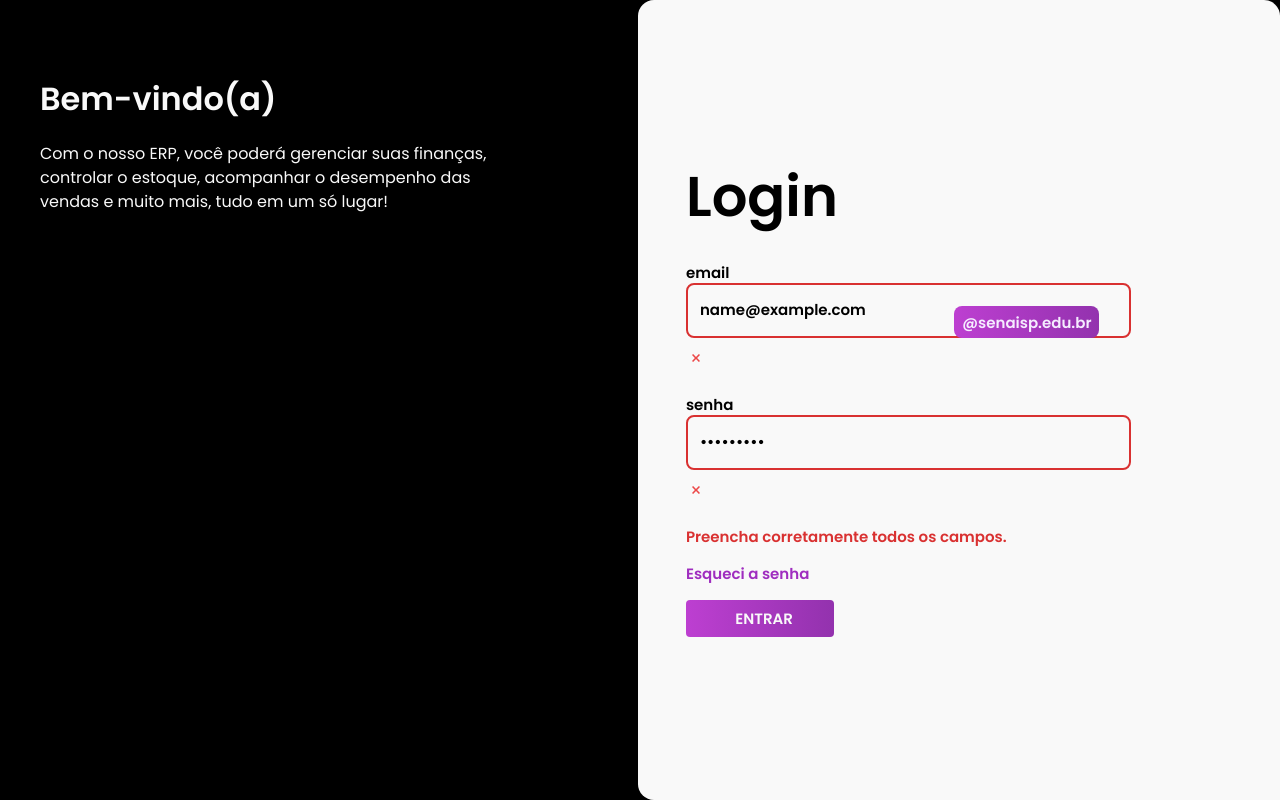
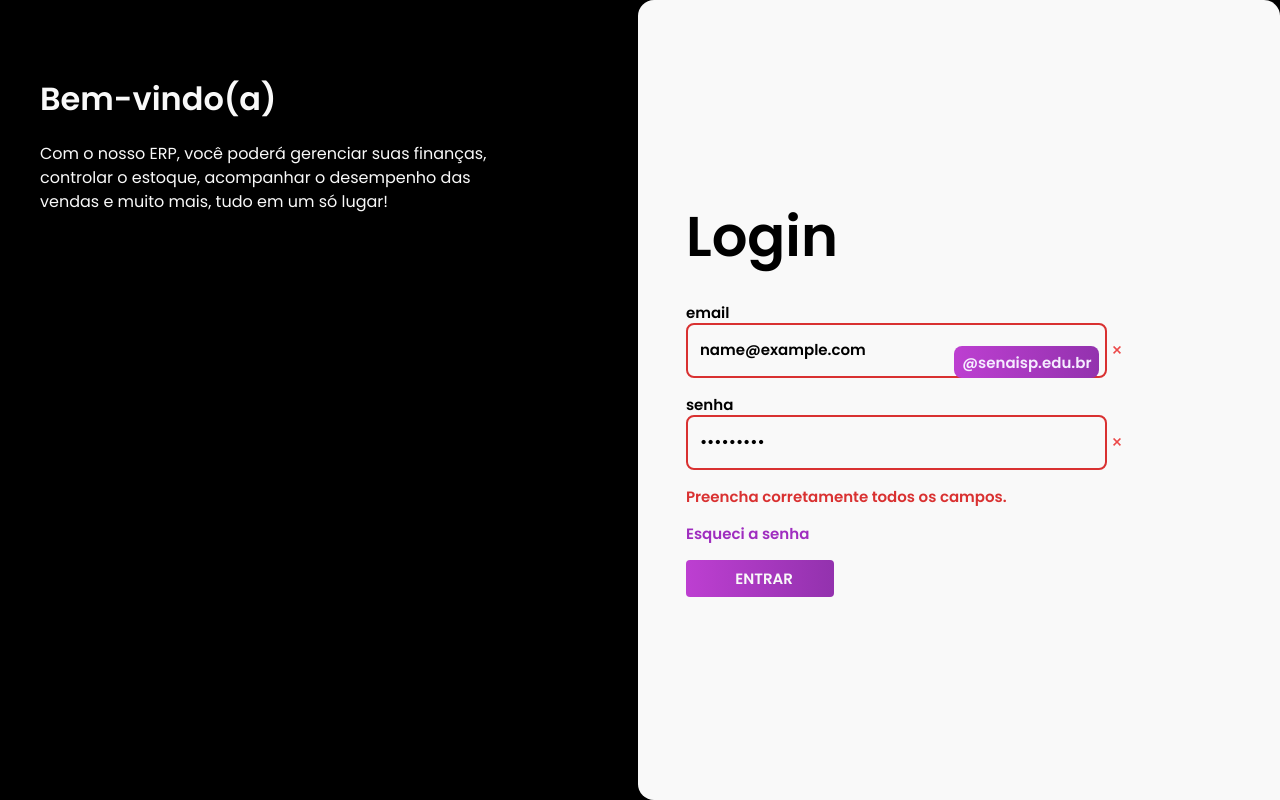
Before and after one commit to ryanNS3/PlanNexus-Front-End, a React (Vite) app: page /login in a window 1280 px wide. Both pictures are taken after typing "name@example.com", "Sample123" into the empty fields and a click on the button "ENTRAR". Built offline with nearby package versions, Linux system fonts and the light colour scheme.

Commit message:
Update inputTextComp.jsx

```diff
--- a/src/components/Inputs/input-text/inputTextComp.jsx
+++ b/src/components/Inputs/input-text/inputTextComp.jsx
@@ -4,8 +4,8 @@ import Close from '../../../assets/close_small.svg'
 export function InputText({id, type, name, value, onChange, placeholder, required, disabled, error}) {
 
     return(
-        <>
-            <label  htmlFor={id} className='flex flex-col text-fun2' >
+        <div className='flex'>
+            <label  htmlFor={id} className='flex flex-col text-fun2 w-full' >
                 {name}
                 <input
                     id={id}
@@ -18,11 +18,9 @@ export function InputText({id, type, name, value, onChange, placeholder, require
                     required={required}
                     disabled={disabled}
                 />
-                {error ? <img className='w-6 mt-4' src={Close} /> : null}
 
             </label>
-
-
-        </>
+                {error ? <img className='w-6 mt-9' src={Close} /> : null}
+        </div>
     )
 }
```
